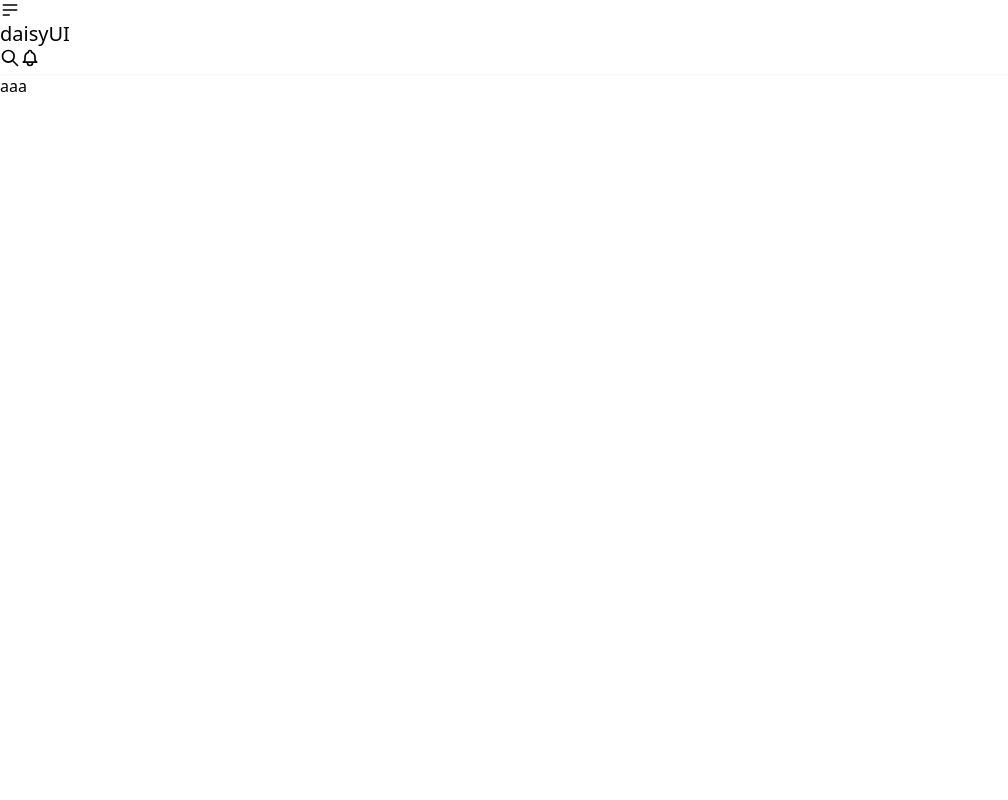
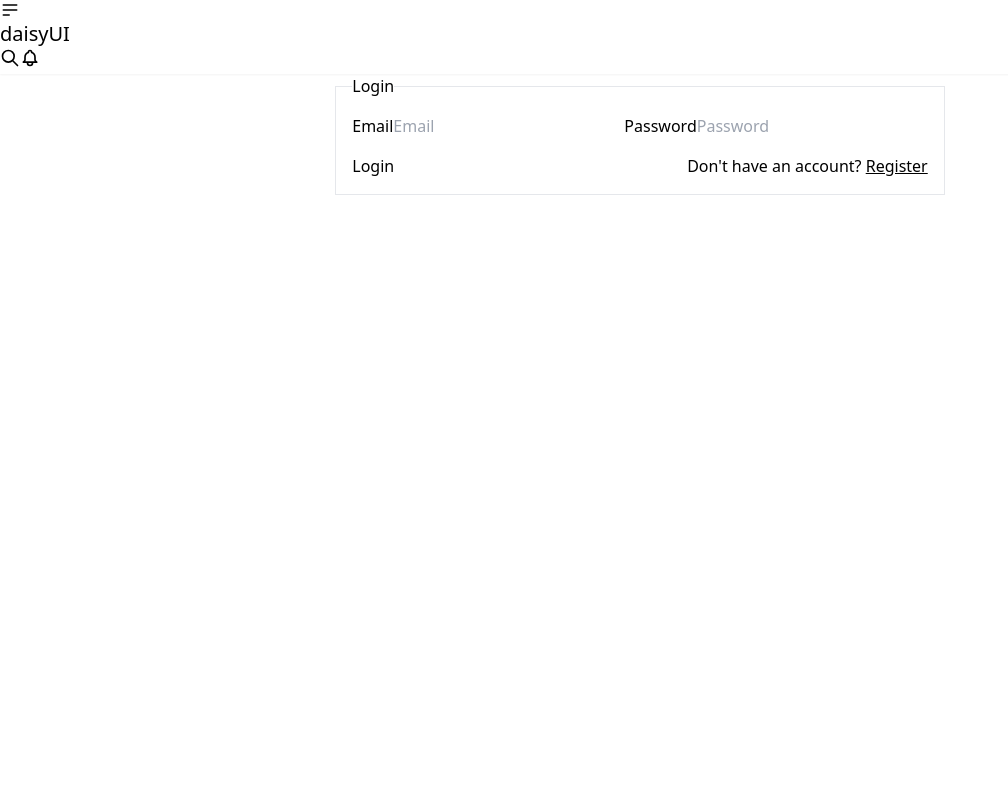
Before and after one commit to mihai-stoenica/learning_app_frontend, a React (Vite) app: page /login in a window 1280 px wide. Shown: the top 800 px of the page, without its empty margins (0-1008 px from the left). Built offline with nearby package versions, Linux system fonts and the light colour scheme; no server answers.

Commit message:
fixed routing

```diff
--- a/src/App.tsx
+++ b/src/App.tsx
@@ -1,6 +1,13 @@
 import "./App.css";
-
+import { Routes, Route } from "react-router-dom";
+import Login from "./pages/Auth/Login.tsx";
+import Register from "./pages/Auth/Register.tsx";
 function App() {
-  return <>aaa</>;
+  return (
+    <Routes>
+      <Route path="login" element={<Login />} />
+      <Route path="register" element={<Register />} />
+    </Routes>
+  );
 }
 export default App;
--- a/src/components/Auth/AuthForm.tsx
+++ b/src/components/Auth/AuthForm.tsx
@@ -42,7 +42,7 @@ function AuthForm({ mode }: AuthFormProps) {
   };
 
   return (
-    <div className="flex flex-col items-center">
+    <div className="w-fit">
       <form onSubmit={submitForm}>
         <fieldset className="fieldset bg-base-200 border-base-300 rounded-box w-xs border p-4">
           <legend className="fieldset-legend">
--- /dev/null
+++ b/src/pages/Auth/Login.tsx
@@ -0,0 +1,11 @@
+import AuthForm from "../../components/Auth/AuthForm.tsx";
+
+const Login = () => {
+  return (
+    <div className="flex flex-col items-center">
+      <AuthForm mode="login" />
+    </div>
+  );
+};
+
+export default Login;
--- /dev/null
+++ b/src/pages/Auth/Register.tsx
@@ -0,0 +1,11 @@
+import AuthForm from "../../components/Auth/AuthForm.tsx";
+
+const Register = () => {
+  return (
+    <div className="flex flex-col items-center">
+      <AuthForm mode="register" />
+    </div>
+  );
+};
+
+export default Register;
```
